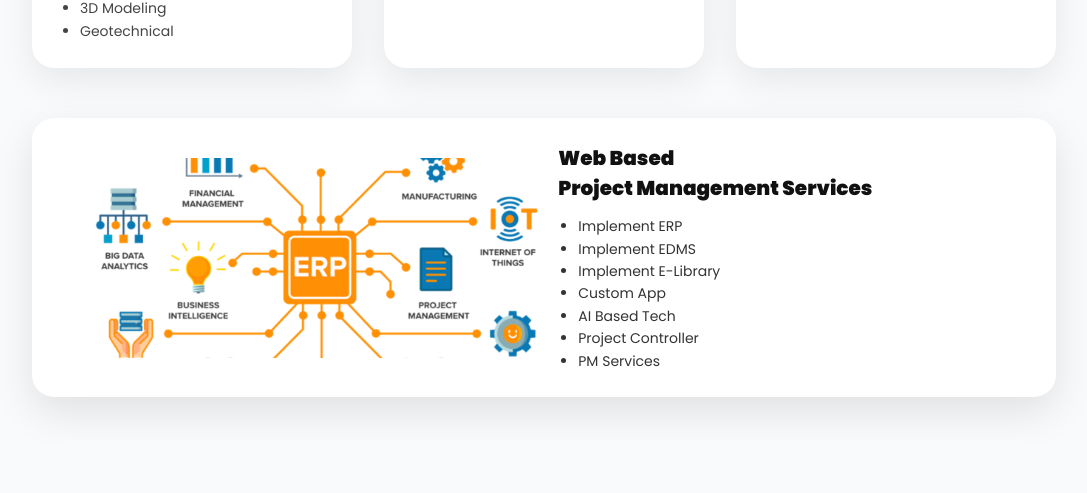
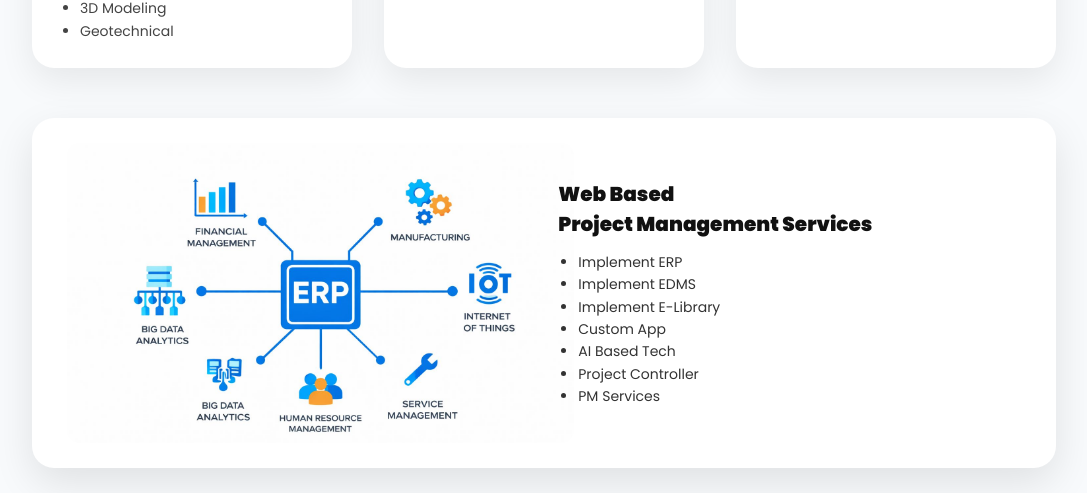
Before and after one commit to aatuuss/website_infimech, a React (Vite) app: page /servis in a window 1280 px wide. Shown: the part 1372-1865 px from the top of the page, without its empty margins (96-1183 px from the left). Built offline with nearby package versions, Linux system fonts and the light colour scheme.

Commit message:
new service

```diff
--- a/src/app/Servis.jsx
+++ b/src/app/Servis.jsx
@@ -217,7 +217,7 @@ export default function Servis() {
           {/* 2. WEB BASED PM CARD */}
           <div style={{ marginTop: '50px', position: 'relative', zIndex: 2 }}>
             <div className="web-pm-card" style={{ display: 'grid', gridTemplateColumns: '1.2fr 1fr', gap: '24px', alignItems: 'center', background: '#fff', borderRadius: '22px', boxShadow: '0 15px 40px rgba(0,0,0,0.1)', padding: '25px 35px' }}>
-              <img src="/img/erp-web.png" alt="Web PM" style={{ width: '100%', height: '200px', objectFit: 'cover', borderRadius: '14px' }} />
+              <img src="/img/erp.jpeg" alt="Web PM" style={{ width: '100%', height: '300px', objectFit: 'cover', borderRadius: '14px' }} />
               <div className="web-pm-content" style={{ marginLeft: '-40px' }}>
                 <h3 style={{ fontSize: '20px', fontWeight: 800, marginBottom: '12px', color: '#111' }}>Web Based<br />Project Management Services</h3>
                 <ul style={{ paddingLeft: '20px', fontSize: '14px', lineHeight: 1.6, color: '#333', listStyleType: 'disc', margin: 0 }}>
```
Also changed, not shown: public/img/erp.jpeg (added).
